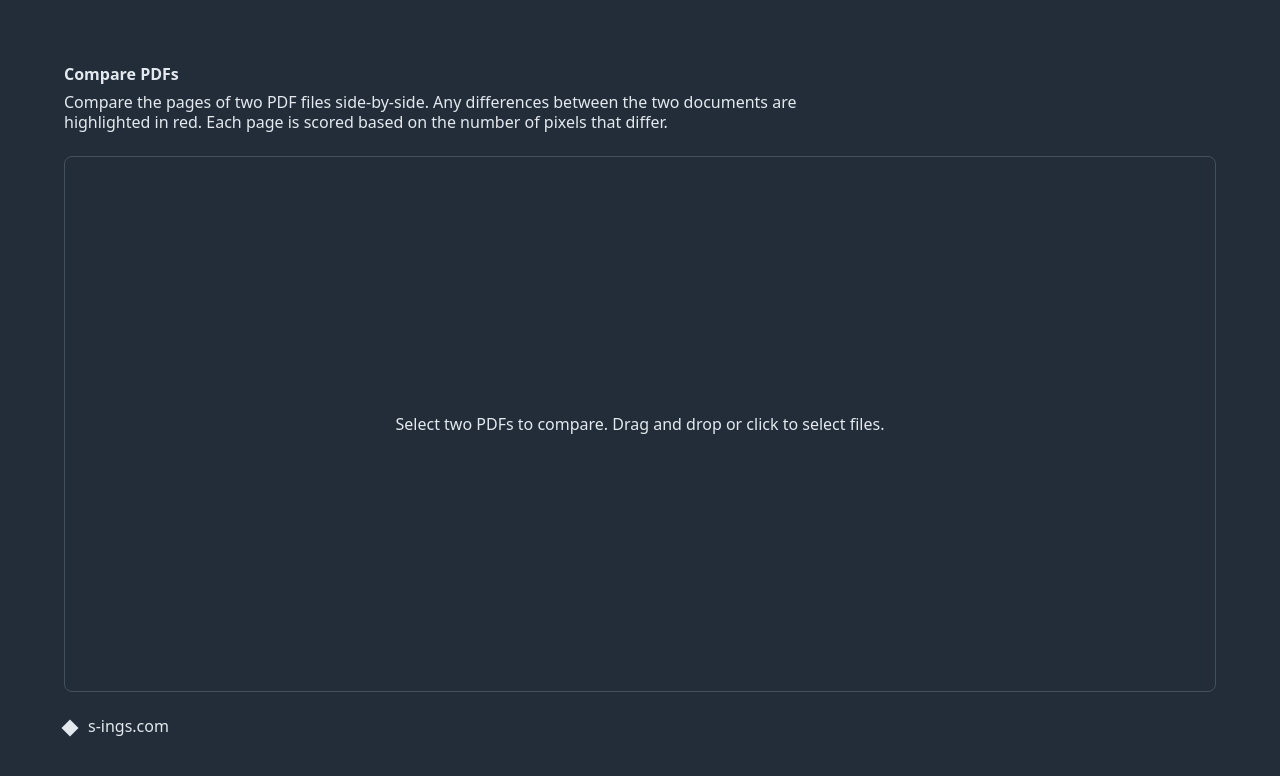
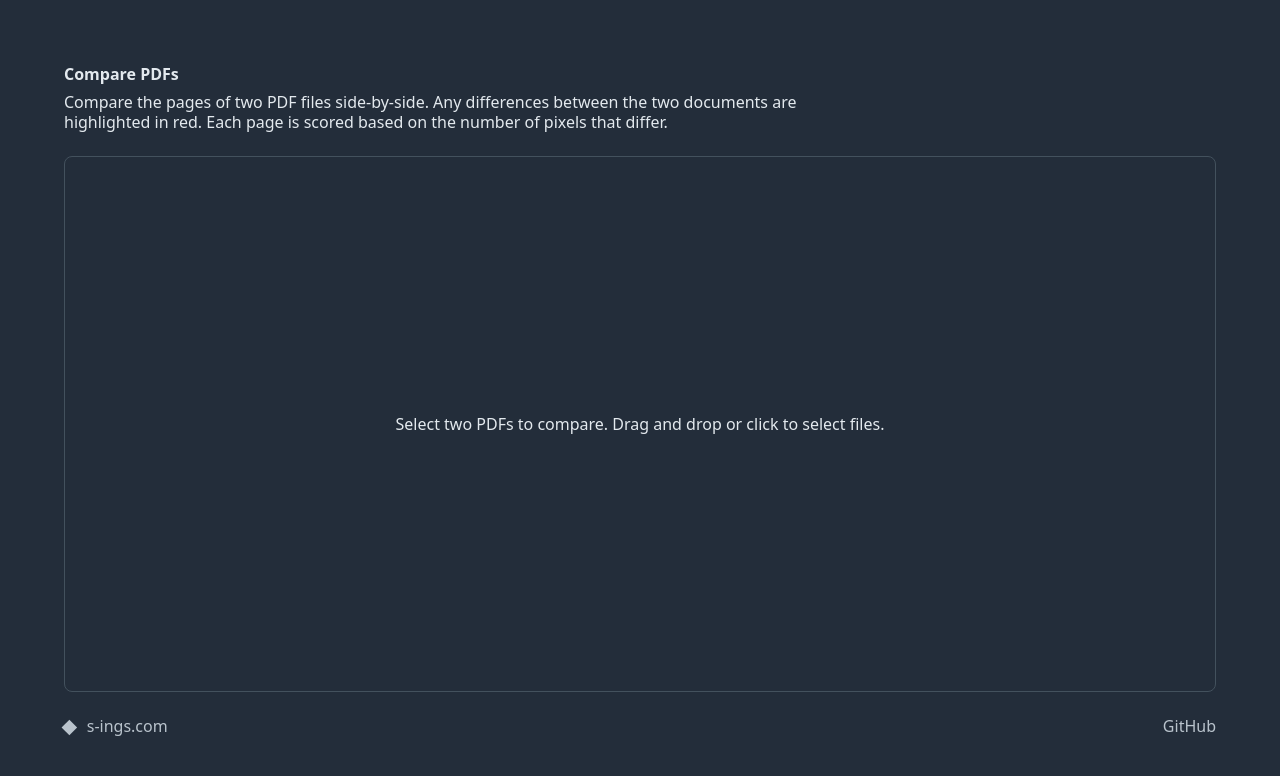
Before and after one commit to stephenhutchings/pdf-diff, a plain HTML site: page index.html in a window 1280 px wide. Drawn offline with Linux system fonts and the light colour scheme; a script that the page names is missing.

Commit message:
Add link to GitHub repository

```diff
--- a/index.css
+++ b/index.css
@@ -285,11 +285,21 @@ button {
   background: var(--color-error);
 }
 
-footer a::before {
+footer {
+  color: var(--color-text-muted);
+  display: flex;
+  justify-content: space-between;
+}
+
+footer a:hover {
+  color: var(--color-text-strong);
+}
+
+footer a[href*="s-ings.com"]::before {
   content: "";
   display: inline-block;
-  width: 0.75rem;
-  height: 0.75rem;
+  width: 0.67rem;
+  height: 0.67rem;
   background: currentColor;
   transform: rotate(45deg);
   margin-inline-end: 0.75rem;
--- a/index.html
+++ b/index.html
@@ -32,7 +32,7 @@
 
   <footer>
     <a href="https://www.s-ings.com">s-ings.com</a>
-
+    <a href="https://github.com/stephenhutchings/pdf-diff">GitHub</a>
   </footer>
 
   <script src="https://cdnjs.cloudflare.com/ajax/libs/pdf.js/3.4.120/pdf.min.js"></script>
```
